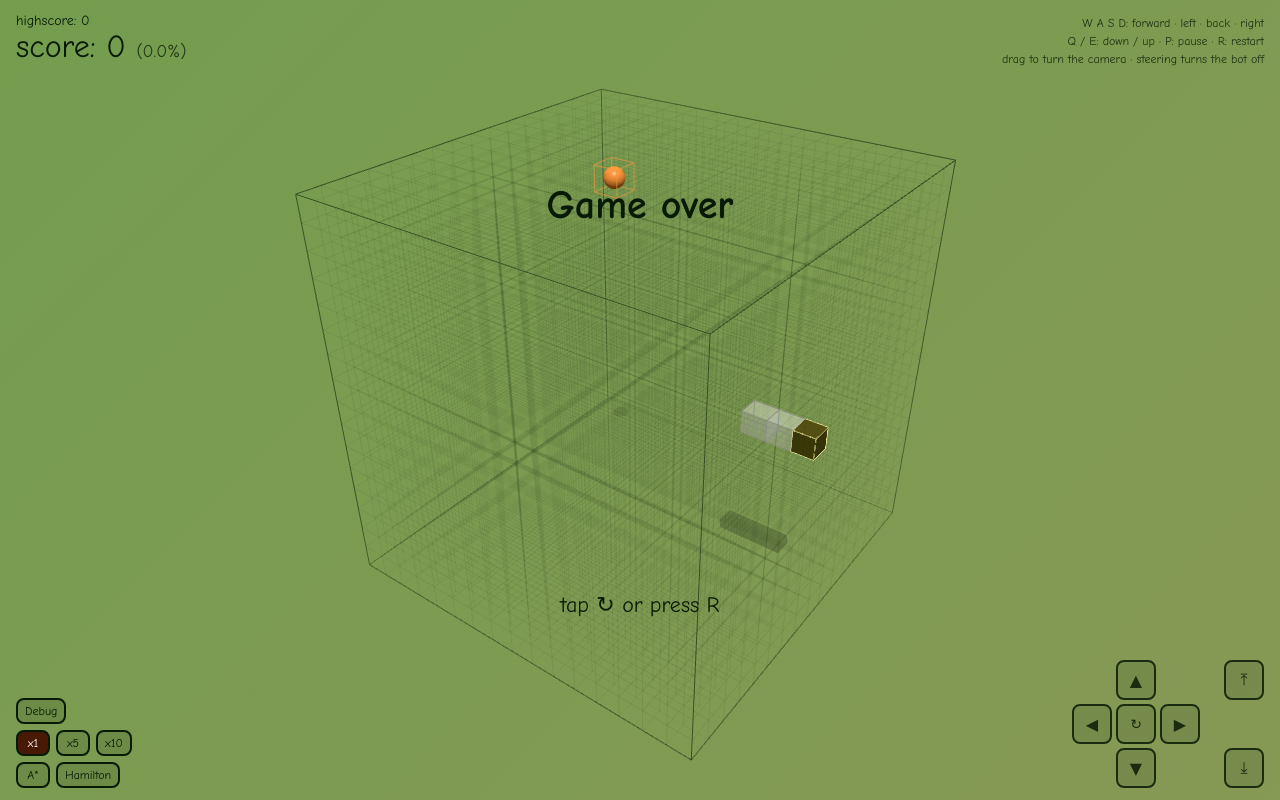
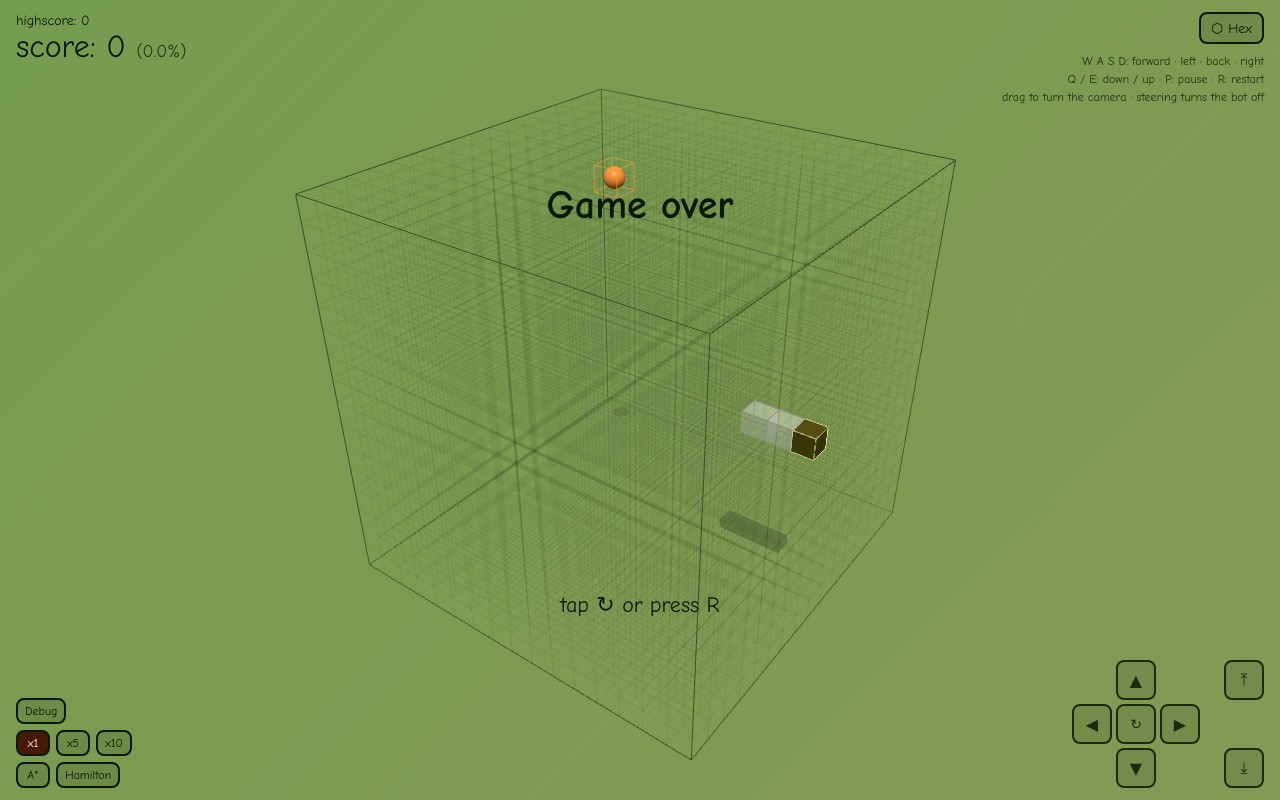
Before and after one commit to kodchanat2/hex-snake, a plain HTML site: page 3d.html in a window 1280 px wide. Drawn offline with nearby package versions, Linux system fonts and the light colour scheme; animation ran at ten frames a second.

Commit message:
feat: link the hex and 3D games, show board completion
- Hex game: the score shows board completion in brackets, e.g.
  "score: 63 (11.2%)" (share of the 564 tiles the snake can still fill),
  following the animated score.
- Hex game: a "3D" button next to restart (↻) saves the highscore and
  opens 3d.html.
- 3D game: a "⬡ Hex" link at the top right goes back to the hex game; the
  keyboard hint moves below it. The best score is now also saved when
  leaving the page mid-game (the link, closing the tab, going back), not
  only at game over.

```diff
--- a/3d.html
+++ b/3d.html
@@ -54,9 +54,25 @@
     .message[hidden] { display: none; }
     .message strong { display: block; font-size: 40px; }
 
+    .hex-link {                            /* link back to the hex game, top right */
+      position: fixed;
+      top: 12px;
+      right: 16px;
+      display: inline-flex;
+      align-items: center;
+      height: 28px;
+      padding: 0 10px;
+      border: 2px solid var(--ink);
+      border-radius: 8px;
+      background: var(--panel);
+      color: var(--ink);
+      font-size: 14px;
+      text-decoration: none;
+    }
+    .hex-link:hover, .hex-link:focus-visible { background: var(--button-active); color: white; outline: none; }
     .keys {
       position: fixed;
-      top: 14px;
+      top: 52px;
       right: 16px;
       font-size: 12px;
       text-align: right;
@@ -137,6 +153,7 @@
     <div class="best">highscore: <span id="best">0</span></div>
     <div class="score">score: <span id="score">0</span> <span class="completion" id="completion">(0.0%)</span></div>
   </div>
+  <a class="hex-link" href="./index.html" aria-label="Back to the hex game">⬡ Hex</a>
   <div class="keys">
     W A S D: forward · left · back · right<br>
     Q / E: down / up · P: pause · R: restart<br>
@@ -414,6 +431,9 @@
       bestEl.textContent = best;
       try { localStorage.setItem(BEST_KEY, String(best)); } catch (err) { /* storage unavailable: keep it for this visit */ }
     }
+    // leaving mid-game (the ⬡ Hex link, closing the tab, going back) keeps the best score too
+    document.querySelector('.hex-link').addEventListener('click', saveBest);
+    window.addEventListener('pagehide', saveBest);
 
     // Stretch a block inside `cell` along `d` (a unit axis vector) to `len`, anchored on the face at `face`
     // (+1: the face toward +d, −1: toward −d). len = BLOCK is the whole block.
```
Also changed, not shown: script.js (+19 -0 lines).
